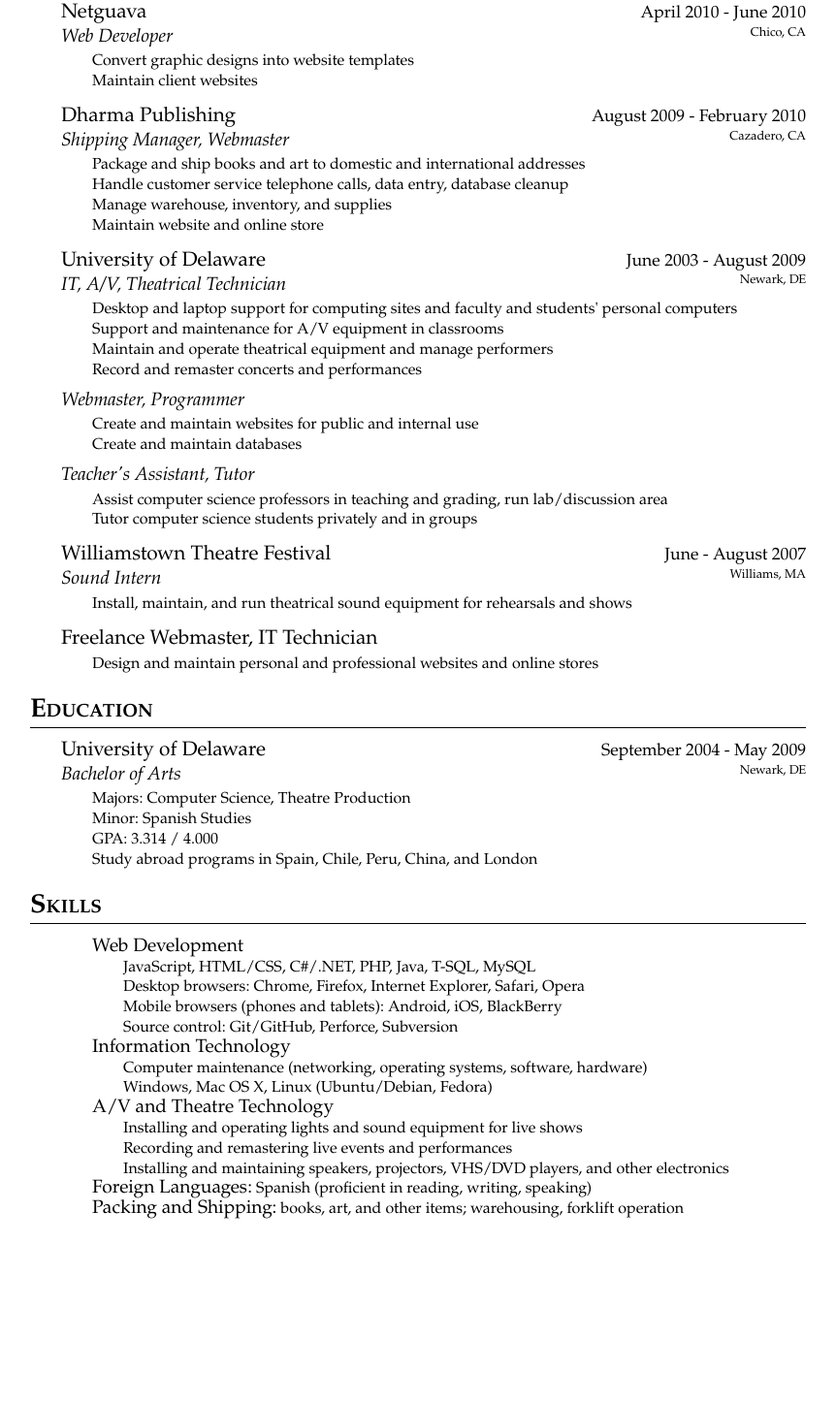
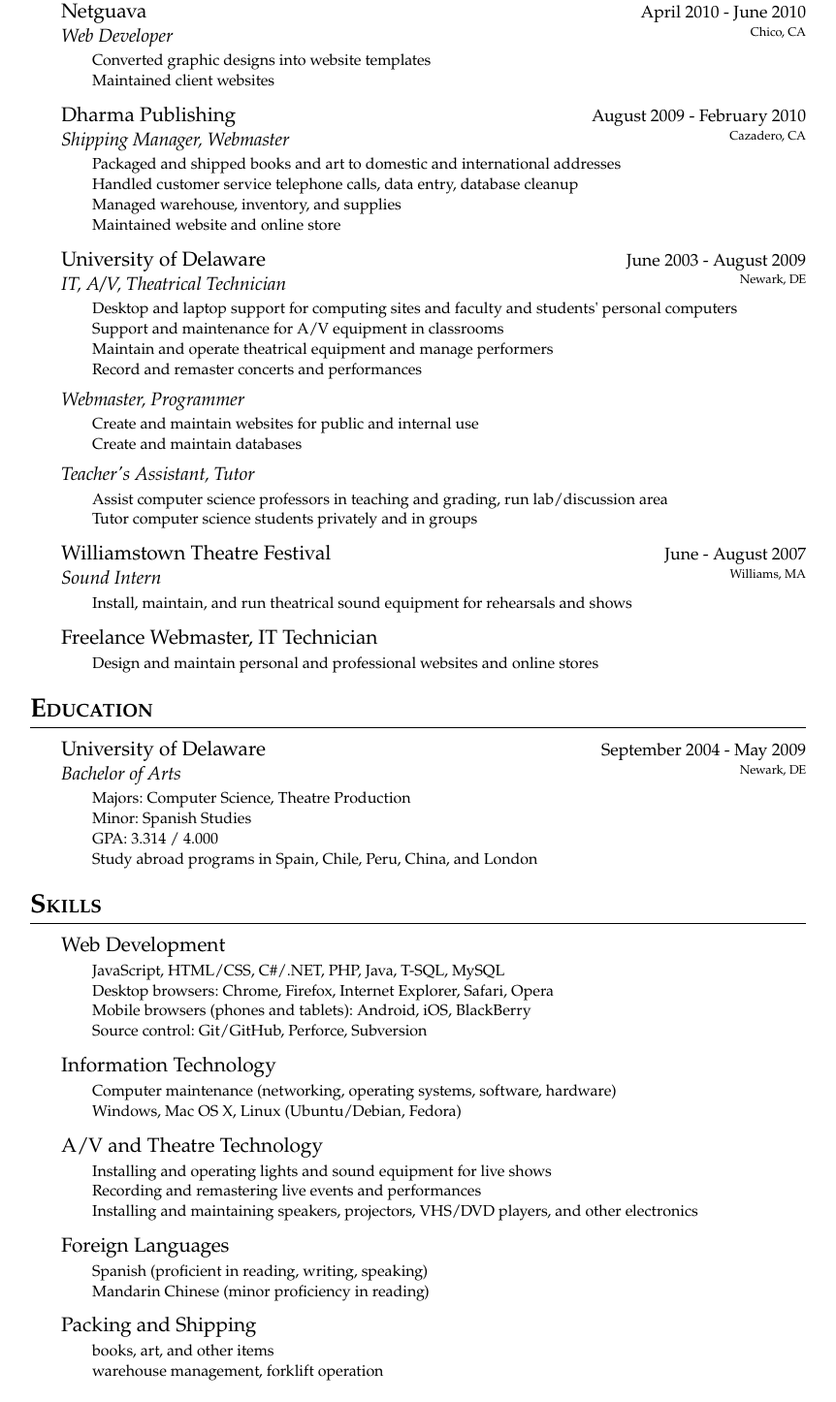
Before and after one commit to jewel-andraia/resume, a plain HTML site: page index.html in a window 1280 px wide. Shown: the part 382-1828 px from the top of the page at 97% size, without its empty margins (209-1071 px from the left). Before the commit the page ends 1660 px from the top, so only its background shows below. Drawn offline with Linux system fonts and the light colour scheme.

Commit message:
code formatting, better blocks

```diff
--- a/index.html
+++ b/index.html
@@ -291,7 +291,8 @@
 			<div class="subsection">
 			    <h4>Software Design Engineer</h4>
 			    <ul class="details">
-					<li>Mediasite (presentation streaming) video player enhancements and maintenance</li>
+					<li>Mediasite (presentation streaming) video player</li>
+
 			    </ul>
 			</div>
 	    </div>
@@ -315,8 +316,8 @@
 			<div class="subsection">
 			    <h4>Web Developer</h4>
 			    <ul class="responsibilities">
-					<li>Convert graphic designs into website templates</li>
-					<li>Maintain client websites</li>
+					<li>Converted graphic designs into website templates</li>
+					<li>Maintained client websites</li>
 			    </ul>
 
 			</div>
@@ -328,12 +329,12 @@
 		<div class="subsection">
 		    <h4>Shipping Manager, Webmaster</h4>
 		    <ul class="details">
-			<li>Package and ship books and art to domestic and international
+			<li>Packaged and shipped books and art to domestic and international
 			addresses</li>
-			<li>Handle customer service telephone calls, data entry, database
+			<li>Handled customer service telephone calls, data entry, database
 			cleanup</li>
-			<li>Manage warehouse, inventory, and supplies</li>
-			<li>Maintain website and online store</li>
+			<li>Managed warehouse, inventory, and supplies</li>
+			<li>Maintained website and online store</li>
 		    </ul>
 		</div>
 	    </div>
@@ -418,40 +419,44 @@
 	<div class="area">
 	    <h2>Skills</h2>
 	    <div class="section">
+
+		    <h3>Web Development</h3>
 			<ul class="details">
-		    <li>
-			    <span class="detail_title">Web Development</span>
-			    <ul>
 				<li>JavaScript, HTML/CSS, <span class="hidden">HTML5, CSS3,</span> C#/.NET, PHP, Java, T-SQL, MySQL</li>
 				<li>Desktop browsers: Chrome, Firefox, Internet Explorer, Safari, Opera</li>
 				<li>Mobile browsers (phones and tablets): Android, iOS, BlackBerry</li>
 				<li>Source control: Git/<a href="http://github.com/andytuba">GitHub</a>, Perforce, Subversion
 		    </ul>
-		    </li>
-		    <li>
-		    	<span class="detail_title">Information Technology</span>
+		</div>
+	    <div class="section">
+	    	<h3>Information Technology</h3>
 		    <ul>
 				<li>Computer maintenance (networking, operating systems, software, hardware)</li>
 				<li>Windows, Mac OS X, Linux (Ubuntu/Debian, Fedora)</li>
 		    </ul>
-		    </li>
-		    <li>
-			    <span class="detail_title">A/V and Theatre Technology</span>
+	    </div>
+	    <div class="section">
+	    	<h3>A/V and Theatre Technology</h3>
 		    <ul>
 				<li>Installing and operating lights and sound
 				equipment for live shows</li>
 				<li>Recording and remastering live events and performances</li>
 				<li>Installing and maintaining speakers, projectors, VHS/DVD players, and other electronics</li>
 		    </ul>
-		    </li>
-		    <li>
-			    <span class="detail_title">Foreign Languages:</span>
-			    Spanish (proficient in reading, writing, speaking)
-		    </li>
-		    <li>
-			    <span class="detail_title">Packing and Shipping:</span>
-			    books, art, and other items; warehousing, forklift operation
-		    </li>
+	    </div>
+	    <div class="section">
+	    	<h3>Foreign Languages</h3>
+
+	    	<ul>
+		    	<li>Spanish (proficient in reading, writing, speaking)</li>
+		    	<li>Mandarin Chinese (minor proficiency in reading)</li>
+		    </ul>
+	    </div>
+	    <div class="section">
+	    	<h3>Packing and Shipping</h3>
+	    	<ul>
+		    	<li>books, art, and other items</li>
+		    	<li>warehouse management, forklift operation</li>
 		    </ul>
 	    </div>
 	</div>
```
Lines whose indentation alone changed are shown as unchanged.
